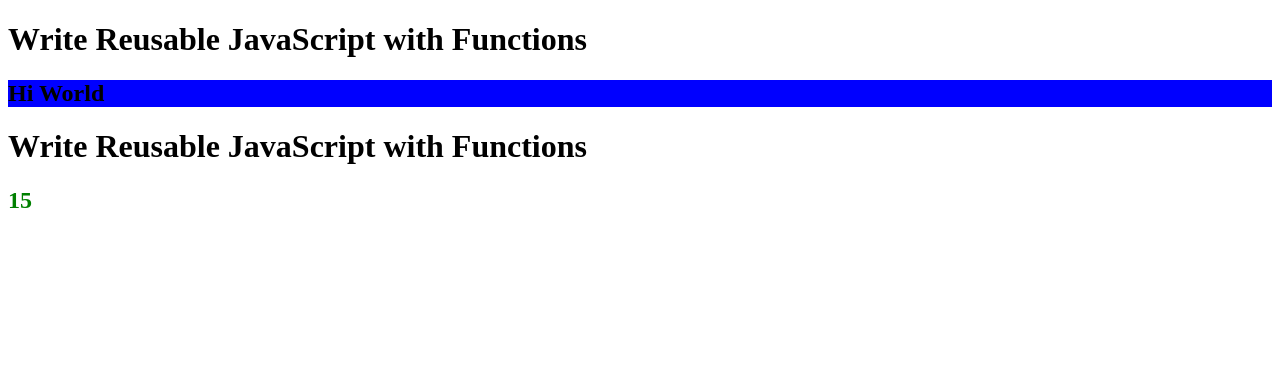
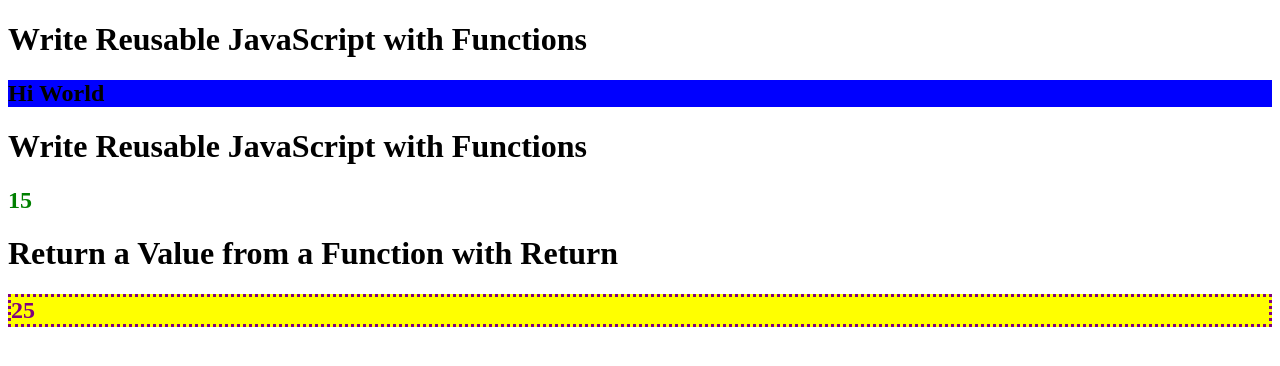
Before and after one commit to ge01/BJS1005Funct, a plain HTML site: page index.html in a window 1280 px wide. Drawn offline with Linux system fonts and the light colour scheme.

Commit message:
Return a Value from a Function with Return

```diff
--- a/app.js
+++ b/app.js
@@ -29,3 +29,17 @@ function functionWithArgs1(a,b){
   document.getElementById("demo1").innerHTML = a + b;
 }
 functionWithArgs1(10, 5);
+
+/*********************************************
+* Return a Value from a Function with Return *
+**********************************************/
+function minusSeven(num) {
+  return num - 7;
+}
+
+// Only change code below this line
+function timesFive(num){
+  return num * 5;
+}
+
+document.getElementById("demo2").innerHTML = timesFive(5);
--- a/index.html
+++ b/index.html
@@ -22,6 +22,12 @@
       <h2 id="demo1"></h2>
     </p>
 
+    <p>
+      <h1>Return a Value from a Function with Return</h1>
+      <h2 id="demo2"></h2>
+    </p>
+
+
 
     <!-- NOTE: This tag connects the JS to our HTML-->
     <script src="app.js"></script>
--- a/mystyle.css
+++ b/mystyle.css
@@ -5,3 +5,10 @@
 #demo1 {
   color: green;
 }
+
+#demo2 {
+  background-color: yellow;
+  color: purple;
+  border-style: dotted;
+
+}
```
